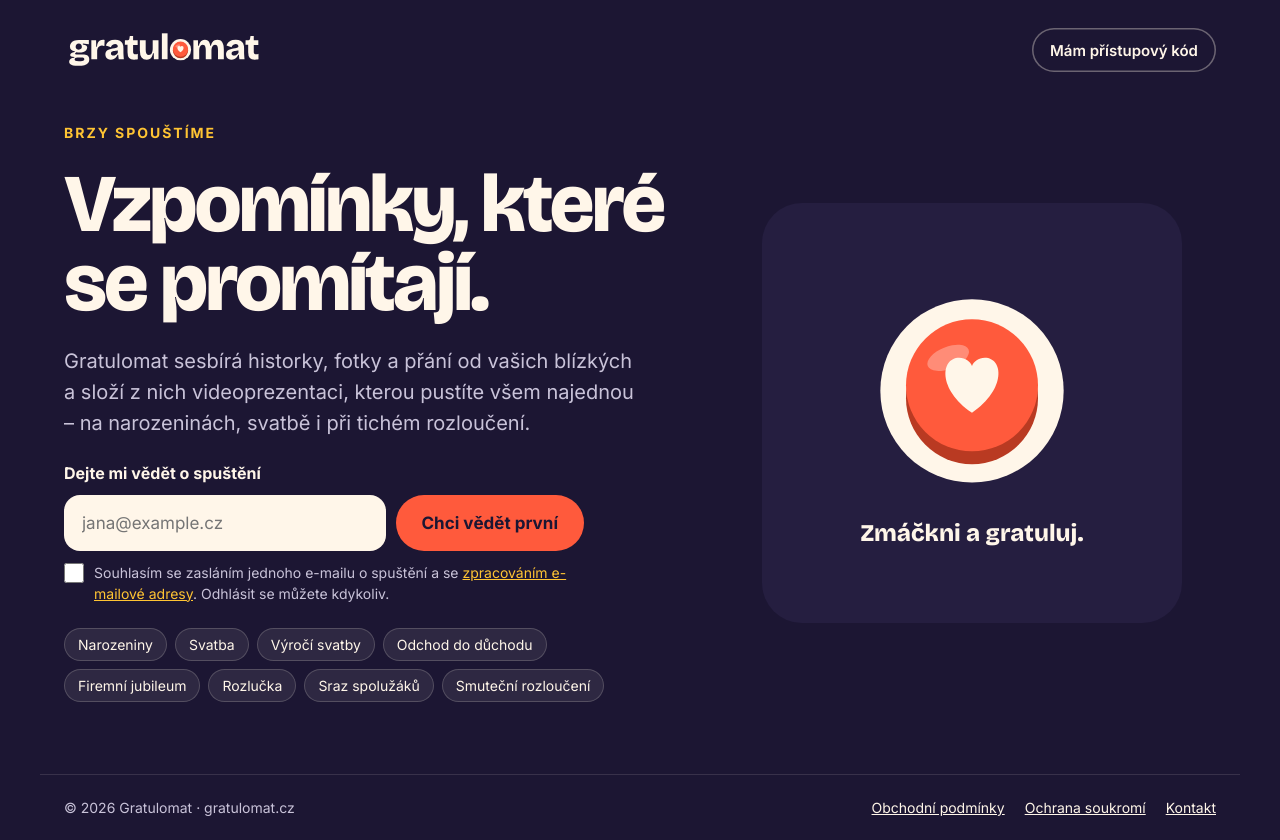
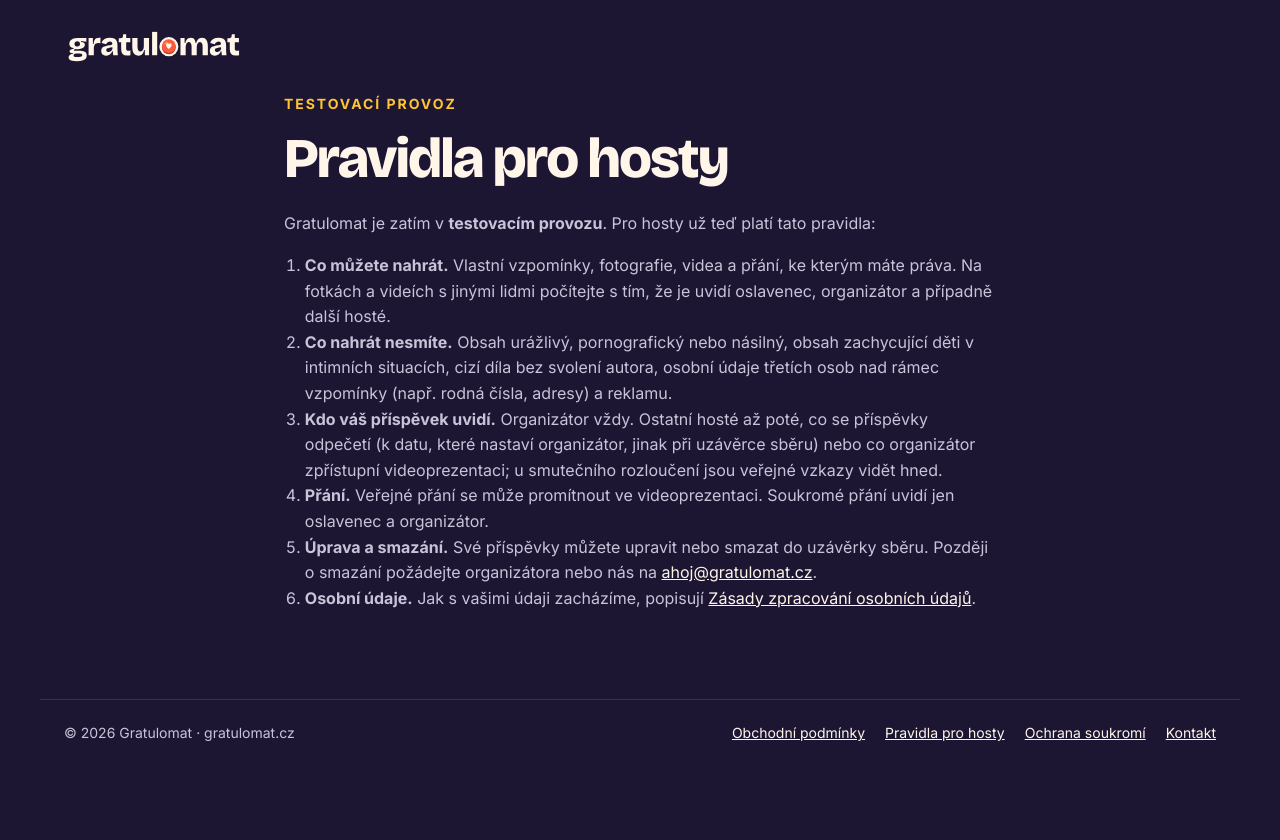
Before and after one commit to adamlescisin/gratulomat, a Laravel app: page /pravidla-pro-hosty in a window 1280 px wide. After the commit the page ends 741 px from the top, so only its background shows below. Run offline with Laravel 12, Linux system fonts and the light colour scheme; data that the repository does not hold is empty; some libraries are stand-ins or nearby versions.

Commit message:
Pravidla pro hosty: stránka /pravidla-pro-hosty, sekce v právních náležitostech, odkaz pod formulářem příspěvku
- třetí právní text (testovací a ostrá varianta, výchozí znění podle návrhu právních textů)
- odkaz „Uložením souhlasíte s pravidly pro hosty“ pod tlačítkem a v patičce stránky hosta (cs/en/de)
- odkaz v patičce webu; stránka dostupná i v režimu Připravujeme
- back-office ukládá jen odeslané texty

Co-Authored-By: Claude Opus 5.5 <noreply@anthropic.com>
Claude-Session: https://claude.ai/code/session_011Vx33dMDiSenubt4vH6FMa

```diff
--- a/app/Http/Controllers/Backoffice/BackofficeController.php
+++ b/app/Http/Controllers/Backoffice/BackofficeController.php
@@ -225,12 +225,12 @@ class BackofficeController extends Controller
             return back()->with('ok', 'Na webu teď platí: '.Legal::VARIANTS[Legal::variant()].'.');
         }
         $v = $request->validate([
-            'variant' => 'required|in:test,live', 'terms' => 'nullable|string|max:100000', 'privacy' => 'nullable|string|max:100000',
-            'terms_from' => 'nullable|date', 'privacy_from' => 'nullable|date',
+            'variant' => 'required|in:test,live',
+            ...collect(array_keys(Legal::DOCS))->flatMap(fn ($d) => [$d => 'nullable|string|max:100000', "{$d}_from" => 'nullable|date'])->all(),
         ]);
         $changed = [];
         foreach (array_keys(Legal::DOCS) as $doc) {
-            if (Legal::save($doc, $v['variant'], (string) ($v[$doc] ?? ''), $v["{$doc}_from"] ?? null, $by)) {
+            if ($request->has($doc) && Legal::save($doc, $v['variant'], (string) ($v[$doc] ?? ''), $v["{$doc}_from"] ?? null, $by)) {
                 $changed[] = Legal::DOCS[$doc];
             }
         }
--- a/app/Http/Middleware/SiteMode.php
+++ b/app/Http/Middleware/SiteMode.php
@@ -18,7 +18,7 @@ class SiteMode
 {
     /** Cesty, které fungují v každém režimu. */
     private const ALWAYS = ['pristup', 'pristup/*', 'prihlaseni', 'prihlaseni/*', 'odhlaseni', 'moje', 'backoffice', 'backoffice/*',
-        'cekaci-listina', 'ochrana-soukromi', 'obchodni-podminky', 'jazyk/*', 'up', 'api/stripe/webhook', 'api/worker/*', 'znacka/*'];
+        'cekaci-listina', 'ochrana-soukromi', 'obchodni-podminky', 'pravidla-pro-hosty', 'jazyk/*', 'up', 'api/stripe/webhook', 'api/worker/*', 'znacka/*'];
 
     public function handle(Request $request, Closure $next): Response
     {
--- a/app/Support/Legal.php
+++ b/app/Support/Legal.php
@@ -12,7 +12,7 @@ use Illuminate\Support\Str;
  */
 class Legal
 {
-    public const DOCS = ['terms' => 'Obchodní podmínky', 'privacy' => 'Zásady zpracování osobních údajů'];
+    public const DOCS = ['terms' => 'Obchodní podmínky', 'privacy' => 'Zásady zpracování osobních údajů', 'guest_rules' => 'Pravidla pro hosty'];
 
     public const VARIANTS = ['test' => 'Testovací (Připravujeme)', 'live' => 'Ostré (spuštění a údržba)'];
 
--- a/lang/cs/guest.php
+++ b/lang/cs/guest.php
@@ -19,6 +19,9 @@ return [
     ],
     'archived' => 'Tato událost už skončila a její stránka není dostupná. Pokud potřebujete archiv prodloužit, obraťte se na organizátora.',
     'unsubscribed' => 'Hotovo – další e-maily k této události vám už posílat nebudeme.',
+    'rules_note' => 'Uložením souhlasíte s :link.',
+    'rules_link_inline' => 'pravidly pro hosty',
+    'privacy_link' => 'Ochrana osobních údajů',
     'go_one' => 'pojď',
     'create_one' => '',
     'create_many' => '',
--- a/lang/de/guest.php
+++ b/lang/de/guest.php
@@ -17,6 +17,9 @@ return [
     ],
     'archived' => 'Diese Veranstaltung ist beendet und ihre Seite nicht mehr verfügbar. Wenn das Archiv verlängert werden soll, wenden Sie sich bitte an den Veranstalter.',
     'unsubscribed' => 'Erledigt – wir senden Ihnen keine weiteren E-Mails zu dieser Veranstaltung.',
+    'rules_note' => 'Mit dem Speichern stimmen Sie den :link zu.',
+    'rules_link_inline' => 'Regeln für Gäste',
+    'privacy_link' => 'Datenschutz',
     'go_one' => 'komm',
     'go_many' => 'kommt',
     'create_one' => 'gestalte',
--- a/lang/en/guest.php
+++ b/lang/en/guest.php
@@ -17,6 +17,9 @@ return [
     ],
     'archived' => 'This event has ended and its page is no longer available. If you need the archive extended, please contact the organiser.',
     'unsubscribed' => 'Done – we will not send you any more e-mails about this event.',
+    'rules_note' => 'By saving you agree to the :link.',
+    'rules_link_inline' => 'guest rules',
+    'privacy_link' => 'Privacy',
     'go_one' => 'come',
     'create_one' => '',
     'create_many' => '',
--- /dev/null
+++ b/resources/legal/guest_rules_test.md
@@ -0,0 +1,8 @@
+Gratulomat je zatím v **testovacím provozu**. Pro hosty už teď platí tato pravidla:
+
+1. **Co můžete nahrát.** Vlastní vzpomínky, fotografie, videa a přání, ke kterým máte práva. Na fotkách a videích s jinými lidmi počítejte s tím, že je uvidí oslavenec, organizátor a případně další hosté.
+2. **Co nahrát nesmíte.** Obsah urážlivý, pornografický nebo násilný, obsah zachycující děti v intimních situacích, cizí díla bez svolení autora, osobní údaje třetích osob nad rámec vzpomínky (např. rodná čísla, adresy) a reklamu.
+3. **Kdo váš příspěvek uvidí.** Organizátor vždy. Ostatní hosté až poté, co se příspěvky odpečetí (k datu, které nastaví organizátor, jinak při uzávěrce sběru) nebo co organizátor zpřístupní videoprezentaci; u smutečního rozloučení jsou veřejné vzkazy vidět hned.
+4. **Přání.** Veřejné přání se může promítnout ve videoprezentaci. Soukromé přání uvidí jen oslavenec a organizátor.
+5. **Úprava a smazání.** Své příspěvky můžete upravit nebo smazat do uzávěrky sběru. Později o smazání požádejte organizátora nebo nás na {email}.
+6. **Osobní údaje.** Jak s vašimi údaji zacházíme, popisují [Zásady zpracování osobních údajů](/ochrana-soukromi).
--- a/resources/views/backoffice/legal.blade.php
+++ b/resources/views/backoffice/legal.blade.php
@@ -9,7 +9,7 @@
 @endphp
 <section class="panel">
   <h2 style="margin:0">Které texty platí na webu</h2>
-  <p class="muted" style="margin:0">Teď se zobrazují <strong>{{ $L::VARIANTS[$active] }}</strong> texty (režim webu: {{ ['coming_soon' => 'Připravujeme', 'maintenance' => 'Údržba', 'live' => 'Spuštěno'][$mode] ?? $mode }}). Platí pro <a href="{{ route('terms') }}" target="_blank">obchodní podmínky</a> i <a href="{{ route('privacy') }}" target="_blank">zásady zpracování osobních údajů</a>.</p>
+  <p class="muted" style="margin:0">Teď se zobrazují <strong>{{ $L::VARIANTS[$active] }}</strong> texty (režim webu: {{ ['coming_soon' => 'Připravujeme', 'maintenance' => 'Údržba', 'live' => 'Spuštěno'][$mode] ?? $mode }}). Platí pro <a href="{{ route('terms') }}" target="_blank">obchodní podmínky</a>, <a href="{{ route('privacy') }}" target="_blank">zásady zpracování osobních údajů</a> i <a href="{{ route('guest-rules') }}" target="_blank">pravidla pro hosty</a> (odkaz pod formulářem příspěvku na stránce hosta).</p>
   <form method="post" action="{{ route('backoffice.legal.save') }}" class="row" style="flex-wrap:wrap">@csrf
     @foreach (['auto' => 'Automaticky podle režimu webu (Připravujeme → testovací, spuštění a údržba → ostré)', 'test' => 'Vždy testovací', 'live' => 'Vždy ostré'] as $k => $label)
       <label style="display:flex;gap:8px;align-items:center"><input type="radio" name="legal_variant" value="{{ $k }}" @checked($L::mode() === $k)> {{ $label }}</label>
@@ -49,7 +49,7 @@
     @foreach ($L::DOCS as $doc => $label)
       @php($meta = $L::meta($doc, $edit))
       <label>{{ $label }} <span class="muted" style="font-weight:400">@if (! empty($meta['version'])) verze {{ $meta['version'] }}, uloženo {{ \Illuminate\Support\Carbon::parse($meta['updated_at'])->timezone('Europe/Prague')->format('j. n. Y H:i') }} ({{ $meta['by'] }}) @else výchozí text @endif</span>
-        <textarea class="inp" name="{{ $doc }}" rows="16" style="padding:12px;font:14px/1.5 ui-monospace,Menlo,monospace">{{ old($doc, \App\Models\Setting::get("legal_{$doc}_{$edit}") ? $L::raw($doc, $edit) : ($edit === 'test' ? $L::raw($doc, 'test') : '')) }}</textarea>
+        <textarea class="inp" name="{{ $doc }}" rows="16" style="padding:12px;font:14px/1.5 ui-monospace,Menlo,monospace">{{ old($doc, \App\Models\Setting::get("legal_{$doc}_{$edit}") ? $L::raw($doc, $edit) : (is_file(resource_path("legal/{$doc}_{$edit}.md")) ? $L::raw($doc, $edit) : '')) }}</textarea>
       </label>
       <label style="max-width:240px">Účinné od<input class="inp" type="date" name="{{ $doc }}_from" value="{{ old("{$doc}_from", $meta['effective_from'] ?? '') }}"></label>
     @endforeach
--- a/resources/views/event/guest.blade.php
+++ b/resources/views/event/guest.blade.php
@@ -117,6 +117,7 @@
         <div class="progress" data-progress hidden><i></i></div>
         <button class="btn btn--gold btn--lg" type="submit" data-submit>{{ __('guest.save') }}</button>
         <p class="error" data-error role="alert"></p>
+        <p class="hint legal-note">{!! __('guest.rules_note', ['link' => '<a href="'.route('guest-rules').'" target="_blank" rel="noopener">'.e(__('guest.rules_link_inline')).'</a>']) !!}</p>
       </div>
     </form>
   </section>
@@ -157,6 +158,7 @@
 
   <footer class="foot">
     <p>{{ __('guest.foot') }}</p>
+    <p class="foot__legal"><a href="{{ route('guest-rules') }}" target="_blank" rel="noopener">{{ __('guest.rules_link') }}</a> · <a href="{{ route('privacy') }}" target="_blank" rel="noopener">{{ __('guest.privacy_link') }}</a></p>
     @if ($footUrl = $event->loopUrl('guest_footer'))<p class="foot__made"><a href="{{ $footUrl }}" target="_blank" rel="noopener">{{ __('guest.loop.made_by') }}</a></p>@endif
   </footer>
 </main>
--- a/resources/views/site/partials/footer.blade.php
+++ b/resources/views/site/partials/footer.blade.php
@@ -1,4 +1,4 @@
 <footer class="cs-wrap cs-foot">
   <span>© {{ date('Y') }} Gratulomat · gratulomat.cz @if ($legalId = \App\Support\Legal::identityLine())<br><small>Provozovatel: {{ $legalId }}</small>@endif</span>
-  <nav><a href="{{ route('terms') }}">Obchodní podmínky</a><a href="{{ route('privacy') }}">Ochrana soukromí</a><a href="mailto:{{ \App\Support\Legal::identity()['email'] }}">Kontakt</a></nav>
+  <nav><a href="{{ route('terms') }}">Obchodní podmínky</a><a href="{{ route('guest-rules') }}">Pravidla pro hosty</a><a href="{{ route('privacy') }}">Ochrana soukromí</a><a href="mailto:{{ \App\Support\Legal::identity()['email'] }}">Kontakt</a></nav>
 </footer>
--- a/routes/web.php
+++ b/routes/web.php
@@ -38,6 +38,7 @@ Route::get('/pristup', fn () => view('site.coming-soon', ['openCode' => true]))-
 Route::post('/cekaci-listina', [WaitlistController::class, 'store'])->middleware('throttle:6,1')->name('waitlist');
 Route::get('/ochrana-soukromi', fn () => view('site.legal', ['doc' => 'privacy']))->name('privacy');
 Route::get('/obchodni-podminky', fn () => view('site.legal', ['doc' => 'terms']))->name('terms');
+Route::get('/pravidla-pro-hosty', fn () => view('site.legal', ['doc' => 'guest_rules']))->name('guest-rules');
 Route::post('/pristup', function (Request $request) {
     $code = strtoupper(trim((string) $request->input('code')));
     if (! TesterCode::isValidCode($code)) {
```
Also changed, not shown: resources/legal/guest_rules_live.md (added, +8 -0 lines), tests/Feature/GuestRulesTest.php (added, +36 -0 lines), public/assets/event/css/app.css.
